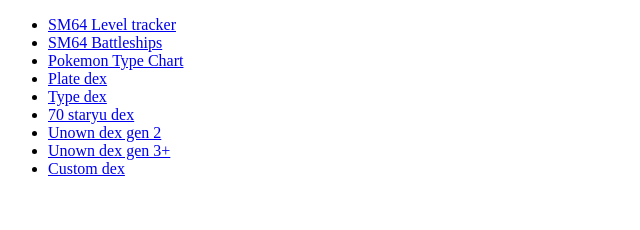
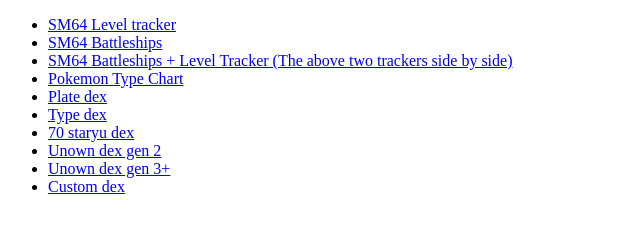
Before and after one commit to Demki/dex, a plain HTML site: page index.html in a window 1280 px wide. Shown: the whole page, without its empty margins (0-640 px from the left). Drawn offline with Linux system fonts and the light colour scheme.

Commit message:
Update index.html

```diff
--- a/index.html
+++ b/index.html
@@ -8,6 +8,7 @@
   <ul>
     <li><a href="/sm64leveltracker/">SM64 Level tracker</a></li>
     <li><a href="/sm64battleships/">SM64 Battleships</a></li>
+    <li><a href="/sm64battleshipsPlusLevelTracker/">SM64 Battleships + Level Tracker (The above two trackers side by side)</a></li>
     <li><a href="/poketypechart/">Pokemon Type Chart</a></li>
     <li><a href="plateDex.html">Plate dex</a></li>
     <li><a href="typeDex.html">Type dex</a></li>
```
